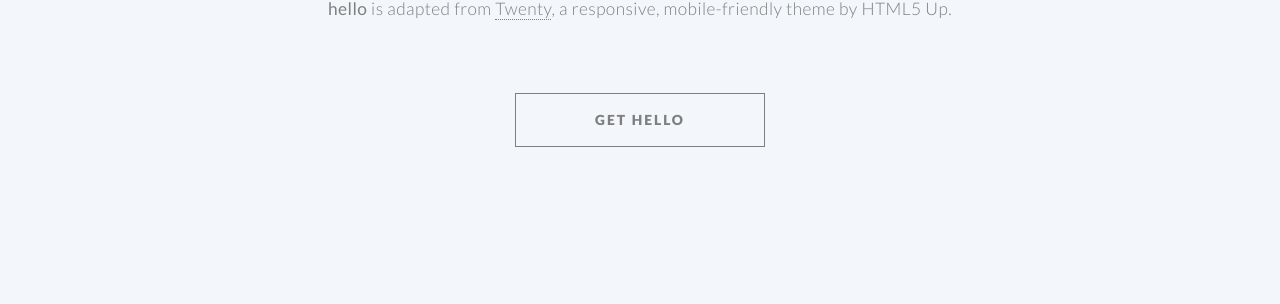
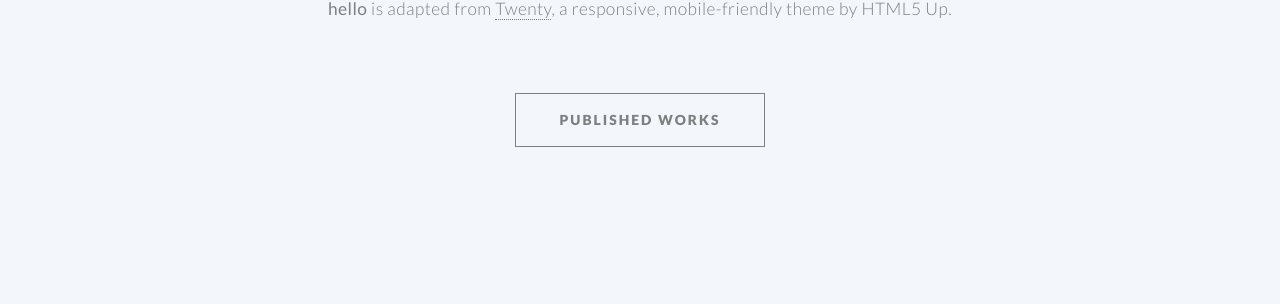
Before and after one commit to olivefoil/olivefoil.github.io, a Jekyll site: the page built from index.md, in a window 1280 px wide and 900 px high, scrolled down 1094 px. Shown: the part 149-453 px from the top of the window. Built offline with Jekyll 4.4.1, drawn with Linux system fonts in a browser that asks for light colours.

Commit message:
link updates

```diff
--- a/index.md
+++ b/index.md
@@ -9,7 +9,7 @@
 background_image: /images/a_monday_washing,_new_york_city_Small.jpeg
 
 # all of the following variables are optional -----------------
-page_url: /hello # only include this variable if you aren't building the page to your primary domain
+page_url: /home # only include this variable if you aren't building the page to your primary domain
 
 # favicon
 favicon: /assets/ico/favicon.ico
@@ -22,8 +22,8 @@
 # google_analytics: <-- your google analytics Tracking ID
 
 # By declaring these variables, you can include a button that links to an external website or to media.
-about_button: https://github.com/saragong/hello # the link
-about_button_label: get hello # the label on the button
+about_button: https://www.urban.org/author/olivia-fiol # the link
+about_button_label: published works # the label on the button
 
 # optional portfolio section ------------------------------------------
 
```
